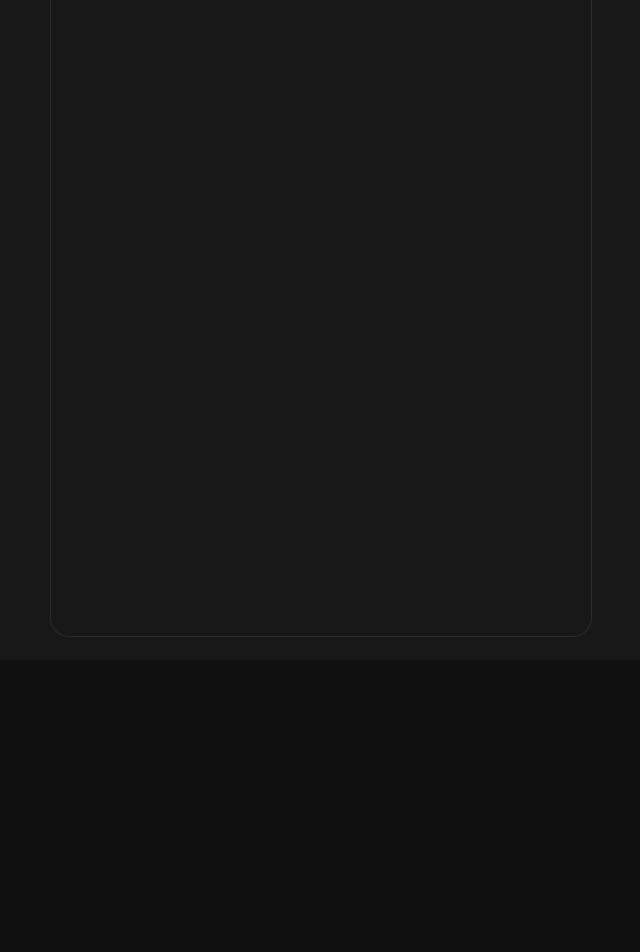
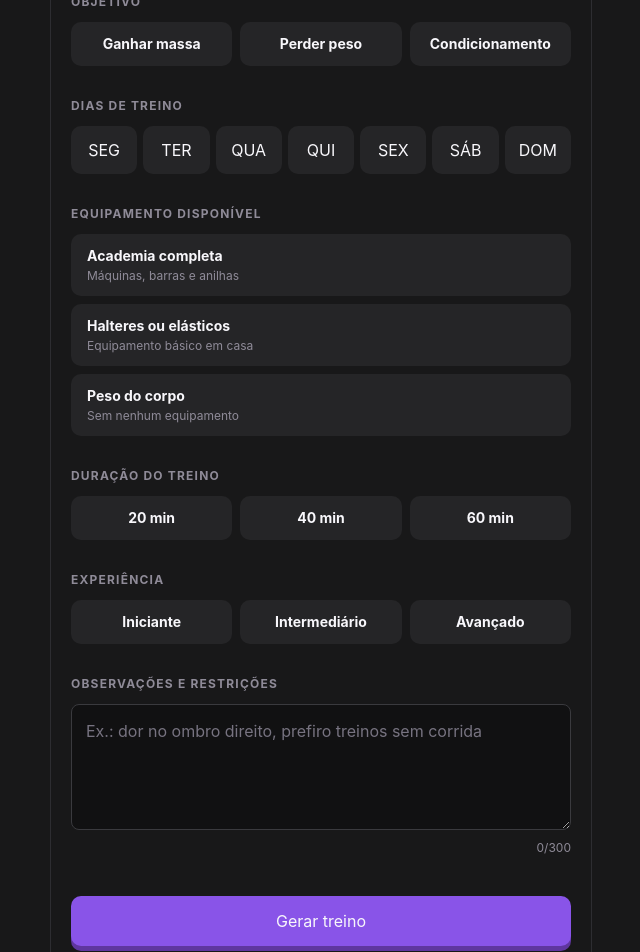
Before and after one commit to lauraof/tecweb-2026-2-projeto3-frontend, a React (Vite) app in the folder sistema-frontend/: page /treino/gerar in a window 1280 px wide. Shown: the part 140-1092 px from the top of the page, without its empty margins (319-959 px from the left). Before the commit the page ends 800 px from the top, so only its background shows below. Built offline with nearby package versions, Linux system fonts and the light colour scheme; no server answers.

Commit message:
adicionando formulário de treino

```diff
--- a/sistema-frontend/src/index.css
+++ b/sistema-frontend/src/index.css
@@ -1,13 +1,8 @@
 @import "tailwindcss";
 @import "./App.css";
 
-:root {
-  color-scheme: dark;
-  font-family: Inter, "Avenir Next", Avenir, "Segoe UI", sans-serif;
-  font-synthesis: none;
-  text-rendering: optimizeLegibility;
-  -webkit-font-smoothing: antialiased;
-  -moz-osx-font-smoothing: grayscale;
+
+@theme static {
 
   --color-bg: #181819;
   --color-bg-deep: #101011;
@@ -28,16 +23,27 @@
   --color-orange: #ff944d;
   --color-success: #72d6a1;
   --color-danger: #ff6f91;
-  --gradient-accent: linear-gradient(90deg, #b8dcea 0%, #9ce8ed 38%, #b590f2 72%, #d79af2 100%);
 
   --radius-sm: 7px;
   --radius-md: 10px;
   --radius-lg: 14px;
   --shadow-card: 6px 7px 0 #0c0c0d;
   --shadow-button: 0 5px 0 #5f369f;
+
+}
+:root {
+  color-scheme: dark;
+  font-family: Inter, "Avenir Next", Avenir, "Segoe UI", sans-serif;
+  font-synthesis: none;
+  text-rendering: optimizeLegibility;
+  -webkit-font-smoothing: antialiased;
+  -moz-osx-font-smoothing: grayscale;
+
+  --gradient-accent: linear-gradient(90deg, #b8dcea 0%, #9ce8ed 38%, #b590f2 72%, #d79af2 100%);
   --page-width: 540px;
   --page-padding: clamp(20px, 5vw, 28px);
   --bottom-nav-height: 86px;
+
 }
 
 * {
--- a/sistema-frontend/src/pages/PaginaGerarTreino/index.jsx
+++ b/sistema-frontend/src/pages/PaginaGerarTreino/index.jsx
@@ -1,5 +1,249 @@
+import { useNavigate } from 'react-router'
+import { useState } from 'react'
+import { gerarTreino, mensagemDoErro } from '../../services/treino'
+
+const DIAS_DA_SEMANA = [
+  { codigo: 'SEG', rotulo: 'Seg' },
+  { codigo: 'TER', rotulo: 'Ter' },
+  { codigo: 'QUA', rotulo: 'Qua' },
+  { codigo: 'QUI', rotulo: 'Qui' },
+  { codigo: 'SEX', rotulo: 'Sex' },
+  { codigo: 'SAB', rotulo: 'Sáb' },
+  { codigo: 'DOM', rotulo: 'Dom' },
+]
+
+const EQUIPAMENTOS = [
+  { valor: 'academia', rotulo: 'Academia completa', descricao: 'Máquinas, barras e anilhas' },
+  { valor: 'halteres', rotulo: 'Halteres ou elásticos', descricao: 'Equipamento básico em casa' },
+  { valor: 'peso-corpo', rotulo: 'Peso do corpo', descricao: 'Sem nenhum equipamento' },
+]
+
+const DURACOES = [
+  { valor: 20, rotulo: '20 min' },
+  { valor: 40, rotulo: '40 min' },
+  { valor: 60, rotulo: '60 min' },
+]
+
+const EXPERIENCIAS = [
+  { valor: 'iniciante', rotulo: 'Iniciante' },
+  { valor: 'intermediario', rotulo: 'Intermediário' },
+  { valor: 'avancado', rotulo: 'Avançado' },
+]
+
+const OBJETIVOS = [
+  { valor: 'ganhar massa muscular', rotulo: 'Ganhar massa' },
+  { valor: 'perder peso', rotulo: 'Perder peso' },
+  { valor: 'condicionamento geral', rotulo: 'Condicionamento' },
+]
+
+function validar(formulario) {
+  if (!formulario.objetivo) return 'Escolha um objetivo.'
+  if (formulario.dias.length === 0) return 'Escolha pelo menos um dia de treino.'
+  if (!formulario.equipamento) return 'Escolha o equipamento disponível.'
+  if (!formulario.duracao) return 'Escolha a duração do treino.'
+  if (!formulario.experiencia) return 'Escolha seu nível de experiência.'
+  return null
+}
+
+function EscolhaUnica({ titulo, opcoes, valor, aoEscolher, horizontal = false }) {
+  return (
+    <fieldset className="m-0 border-0 p-0">
+      <legend className="mb-3 text-xs font-bold uppercase tracking-widest text-text-subtle">
+        {titulo}
+      </legend>
+
+      <div className={horizontal ? 'grid grid-cols-3 gap-2' : 'flex flex-col gap-2'}>
+        {opcoes.map((opcao) => {
+          const selecionado = valor === opcao.valor
+
+          return (
+            <button
+              key={opcao.valor}
+              type="button"
+              aria-pressed={selecionado}
+              onClick={() => aoEscolher(opcao.valor)}
+              className={`rounded-md border px-4 py-3 transition ${
+                horizontal ? 'text-center' : 'text-left'
+              } ${
+                selecionado
+                  ? 'border-primary bg-primary-soft text-text'
+                  : 'border-border bg-surface text-text-muted hover:bg-surface-raised'
+              }`}
+            >
+              <span className="block text-sm font-bold">{opcao.rotulo}</span>
+              {opcao.descricao && (
+                <span className="mt-0.5 block text-xs text-text-subtle">{opcao.descricao}</span>
+              )}
+            </button>
+          )
+        })}
+      </div>
+    </fieldset>
+  )
+}
+
 function PaginaGerarTreino() {
-  return <h1>Montar meu treino</h1>
+  const navigate = useNavigate()
+  const [formulario, setFormulario] = useState({
+    objetivo : "",
+    dias: [],
+    equipamento: "",
+    duracao: null,
+    experiencia: "",
+    observacoes: "",
+
+  })
+  const [enviando, setEnviando] = useState(false)
+  const [erro, setErro] = useState(null)
+
+  function alternarDia(codigo) {
+    setFormulario((atual) => ({...atual, dias : atual.dias.includes(codigo) ? atual.dias.filter((dia) => dia !== codigo) : [...atual.dias, codigo],}))
+  }
+
+  function atualizar (campo, valor) {
+    setFormulario((atual) => ({...atual, [campo] : valor}))
+  }
+
+  async function aoEnviar(evento) {
+    evento.preventDefault()
+
+    const problema = validar(formulario)
+
+    if (problema) {
+      setErro(problema)
+      return
+    }
+
+    setErro(null)
+    setEnviando(true)
+
+    try {
+      const plano = await gerarTreino(formulario)
+      navigate('/treino/revisar', { state: { plano } })
+    } catch (erroDaApi) {
+      setErro(mensagemDoErro(erroDaApi))
+    } finally {
+      setEnviando(false)
+    }
+  }
+
+  console.log(formulario)
+
+  return (
+    <main className="min-h-screen bg-bg pb-28">
+      <header className="grid grid-cols-[52px_1fr_52px] items-center gap-3 min-h-[80px] bg-primary px-5 py-3">
+        <button
+          type="button"
+          aria-label="Voltar"
+          onClick={() => navigate('/treino')}
+          className="grid h-11 w-11 place-items-center rounded-md border border-white/25 text-white hover:bg-white/10"
+        >
+          <svg width="22" height="22" viewBox="0 0 24 24" fill="none"
+               stroke="currentColor" strokeWidth="2.5" strokeLinecap="round">
+            <path d="m15 18-6-6 6-6" />
+          </svg>
+        </button>
+
+        <h1 className="m-0 text-center text-base font-black uppercase tracking-widest text-white">
+          Montar treino
+        </h1>
+
+        <span />
+      </header>
+
+      <form onSubmit={aoEnviar} className="flex flex-col gap-8 px-5 py-6">
+
+        <EscolhaUnica horizontal titulo="objetivo" opcoes={OBJETIVOS} valor={formulario.objetivo}
+          aoEscolher={(valor) => atualizar('objetivo', valor)}/>
+
+        <fieldset className="m-0 border-0 p-0">
+          <legend className="mb-3 text-xs font-bold uppercase tracking-widest text-text-subtle">
+            Dias de treino
+          </legend>
+          <div className="grid grid-cols-7 gap-1.5">
+            {DIAS_DA_SEMANA.map((dia) => {
+              const selecionado = formulario.dias.includes(dia.codigo)
+
+              return (
+                <button
+                  key={dia.codigo}
+                  type="button"
+                  aria-pressed={selecionado}
+                  onClick={() => alternarDia(dia.codigo)}
+                  className={`h-12 rounded-md border text-xs font-bold uppercase transition ${
+                    selecionado
+                      ? 'border-primary bg-primary text-white'
+                      : 'border-border bg-surface text-text-muted hover:bg-surface-raised'
+                  }`}
+                >
+                  {dia.rotulo}
+                </button>
+              )
+            })}
+          </div>
+        </fieldset>
+        <EscolhaUnica
+          titulo="Equipamento disponível"
+          opcoes={EQUIPAMENTOS}
+          valor={formulario.equipamento}
+          aoEscolher={(valor) => atualizar('equipamento', valor)}
+        />
+
+        <EscolhaUnica
+          horizontal
+          titulo="Duração do treino"
+          opcoes={DURACOES}
+          valor={formulario.duracao}
+          aoEscolher={(valor) => atualizar('duracao', valor)}
+        />
+
+        <EscolhaUnica
+          horizontal
+          titulo="Experiência"
+          opcoes={EXPERIENCIAS}
+          valor={formulario.experiencia}
+          aoEscolher={(valor) => atualizar('experiencia', valor)}
+        />
+
+        <div>
+          <label
+            htmlFor="observacoes"
+            className="mb-3 block text-xs font-bold uppercase tracking-widest text-text-subtle"
+          >
+            Observações e restrições
+          </label>
+
+          <textarea
+            id="observacoes"
+            rows={4}
+            maxLength={300}
+            value={formulario.observacoes}
+            onChange={(evento) => atualizar('observacoes', evento.target.value)}
+            placeholder="Ex.: dor no ombro direito, prefiro treinos sem corrida"
+            className="w-full resize-none rounded-md border border-border bg-surface px-4 py-3 text-sm text-text placeholder:text-text-subtle focus:border-primary focus:outline-none"
+          />
+
+          <span className="mt-1 block text-right text-xs text-text-subtle">
+            {formulario.observacoes.length}/300
+          </span>
+        </div>
+
+        {erro && (
+          <span className="block rounded-md border border-danger/40 bg-danger/10 px-4 py-3 text-sm text-danger">
+            {erro}
+          </span>
+        )}
+
+        <button
+          type="submit"
+          disabled={enviando}
+          className="mt-2 min-h-[50px] w-full rounded-md bg-primary font-black text-white shadow-button transition hover:bg-primary-hover active:translate-y-[2px] active:shadow-none disabled:cursor-not-allowed disabled:opacity-60"
+        >
+          {enviando ? 'Gerando treino...' : 'Gerar treino'}
+        </button>
+      </form>
+    </main>
+  )
 }
 
 export default PaginaGerarTreino
--- /dev/null
+++ b/sistema-frontend/src/services/treino.js
@@ -0,0 +1,49 @@
+import api from './api.js'
+
+const USUARIO_ID = import.meta.env.VITE_USUARIO_ID || '1'
+
+const EQUIPAMENTOS_POR_ESCOLHA = {
+  'academia': ['academia completa', 'barras', 'halteres', 'máquinas'],
+  'halteres': ['halteres', 'elásticos'],
+  'peso-corpo': ['peso do corpo'],
+}
+
+function montarPayload(formulario) {
+  const payload = {
+    usuario_id: Number(USUARIO_ID),
+    objetivo: formulario.objetivo,
+    experiencia: formulario.experiencia,
+    frequencia_semanal: formulario.dias.length,
+    duracao_minutos: formulario.duracao,
+    equipamentos: EQUIPAMENTOS_POR_ESCOLHA[formulario.equipamento],
+    dias_disponiveis: formulario.dias,
+  }
+
+  const observacoes = formulario.observacoes.trim()
+  if (observacoes) {
+    payload.observacoes = observacoes
+  }
+
+  return payload
+}
+
+function mensagemDoErro(erro) {
+  const dados = erro.data
+
+  if (dados?.erro) {
+    return dados.erro
+  }
+
+  if (dados && typeof dados === 'object') {
+    const primeiro = Object.values(dados)[0]
+    if (Array.isArray(primeiro)) return primeiro[0]
+  }
+
+  return 'Não foi possível gerar o treino. Tente novamente.'
+}
+
+async function gerarTreino(formulario) {
+  return api.post('treinos/gerar/', montarPayload(formulario))
+}
+
+export { gerarTreino, mensagemDoErro }
```
